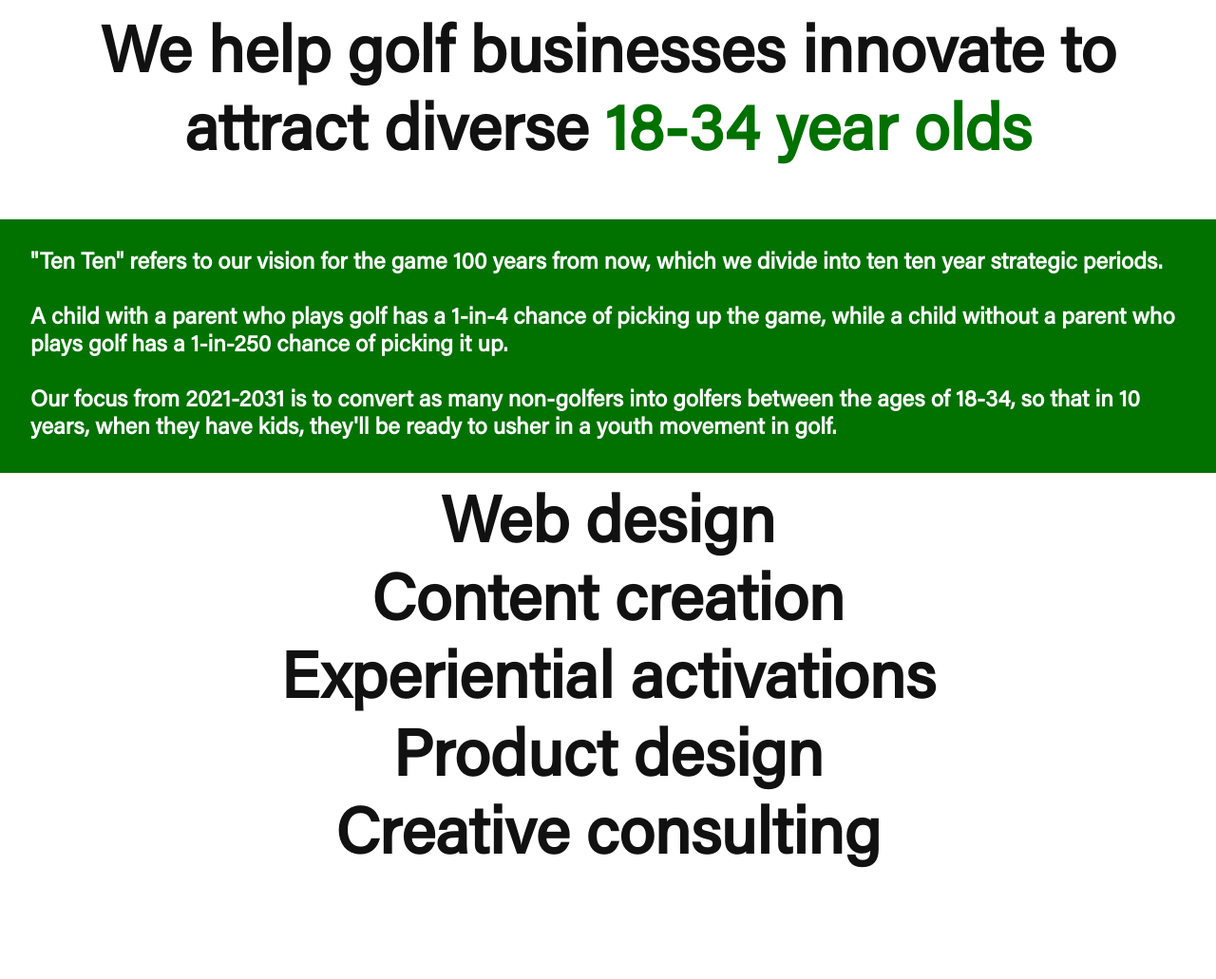
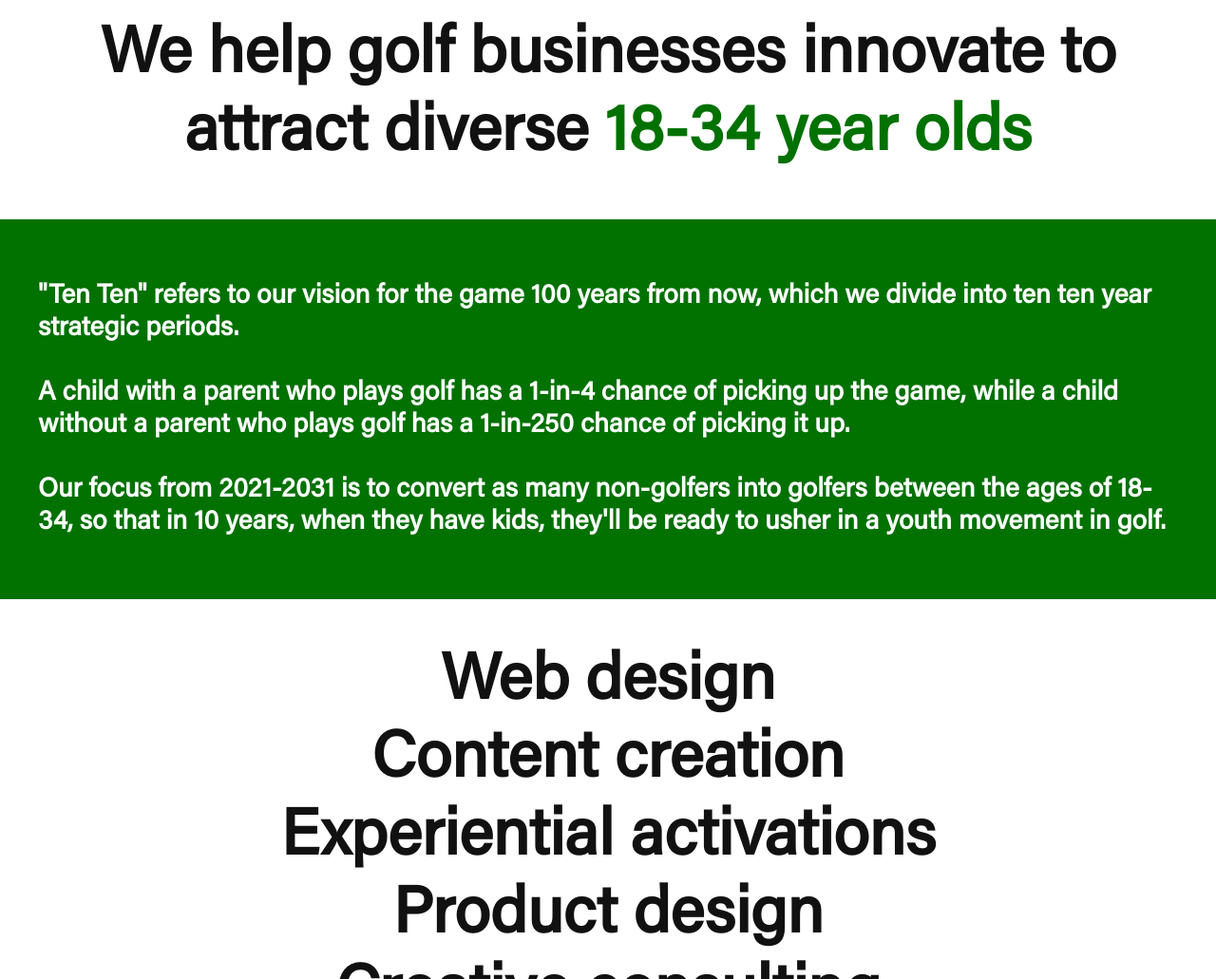
Before and after one commit to tripleogisel/tenten, a plain HTML site: page index.html in a window 1280 px wide. Shown: the part 827-1858 px from the top of the page at 95% size. Drawn offline with Linux system fonts and the light colour scheme.

Commit message:
Update styles.css

```diff
--- a/styles.css
+++ b/styles.css
@@ -115,13 +115,13 @@ nav > button:hover {
 }
 
 .breakdown p {
-  font-size: 1.5rem;
+  font-size: 1.75rem;
   color: white;
   font-weight: bold;
   background-color: #017100;
-  margin: 2rem auto 0rem;
+  margin: 2rem auto;
   text-align: left;
-  padding: 2rem;
+  padding: 4rem 2.5rem;
 }
 
 #diagrams {
```
